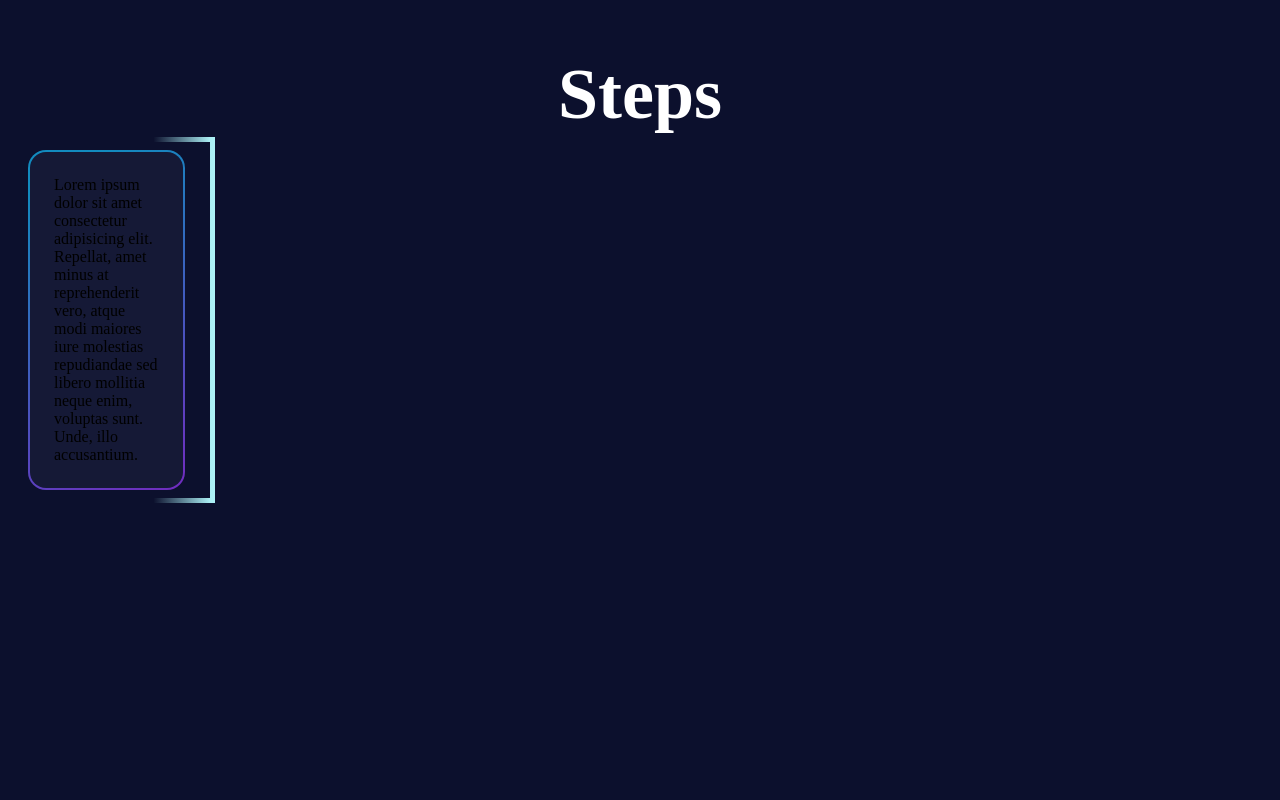
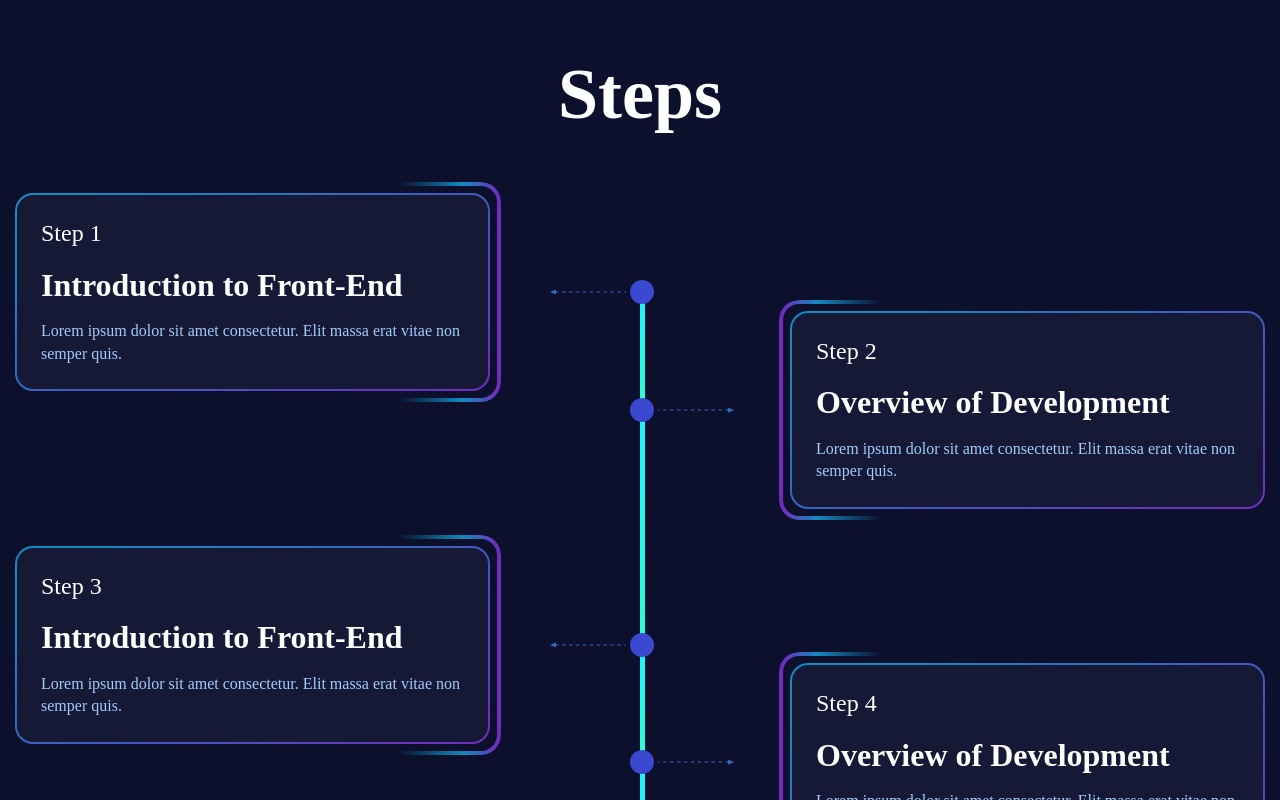
Before and after one commit to Gedeon4ick/Webtronics, a Next.js app: page / in a window 1280 px wide. Shown: the part 2240-3040 px from the top of the page. Before the commit the page ends 2923 px from the top, so only its background shows below. Built offline with nearby package versions, Linux system fonts and the light colour scheme; data requests are answered from the project's data file.

Commit message:
steps tree

```diff
--- a/components/CardStep.tsx
+++ b/components/CardStep.tsx
@@ -1,19 +1,30 @@
 import styles from '../styles/Steps.module.scss'
 
-const CardStep = () => {
+interface Props {
+    style: object,
+    step: {
+        id: number,
+        title: string,
+        descr: string
+    }
+}
+
+
+const CardStep = ({style, step}:Props):JSX.Element => {
+    const {id, title, descr} = step
     return (
-        <div className={styles.next}>
-            <div className={styles.wrapper}>
-            <div className="title">
-                Lorem ipsum dolor sit amet consectetur adipisicing elit. Repellat, amet minus at reprehenderit vero, atque modi maiores iure molestias repudiandae sed libero mollitia neque enim, voluptas sunt. Unde, illo accusantium.
+        <div style={style} className={styles.next}>
+            <div  className={styles.card}>
+                <div className={styles.title}>
+                    Step {id}
+                </div>
+                <div className={styles.subtitle}>
+                    {title}
+                </div>
+                <div className={styles.descr}>
+                    {descr}
+                </div>
             </div>
-            <div className="subtitile">
-
-            </div>
-            <div className="descr">
-
-            </div>
-        </div>
         </div>
 
     );
--- a/components/Steps.tsx
+++ b/components/Steps.tsx
@@ -2,11 +2,34 @@ import styles from '../styles/Steps.module.scss'
 import CardStep from "./CardStep";
 import TitleH2 from "./TitleH2";
 
-const Steps = () => {
+
+interface Props {
+    steps: {
+        id: number,
+        title: string,
+        descr: string,
+    }[],
+}
+
+const Steps = ({steps}:Props):JSX.Element => {
+    let delta = 0;
+    const content = steps.map((step, i) => {
+        const n: number = i + 1;
+        const attitude: string = `${n+delta}/${n+2+delta}`
+        const style: object = {
+            gridRow: attitude
+        }
+        if( n%2 == 0 ) delta++
+        return <CardStep style={style} step={step} key={step.id}/>
+    })
+
+
     return (
         <div className={styles.steps}>
             <TitleH2 title={"Steps"}/>
-            <CardStep/>
+            <div className={styles.grid}>
+                {content}
+            </div>
         </div>
     );
 };
--- a/db.json
+++ b/db.json
@@ -60,6 +60,38 @@
         "descr": "Front-end engineers work closely with designers",
         "img":  "robert"
       }
+    ],
+    "steps": [
+      {
+        "id": 1,
+        "title": "Introduction to Front-End",
+        "descr": "Lorem ipsum dolor sit amet consectetur. Elit massa erat vitae non semper quis. "
+      },
+      {
+        "id": 2,
+        "title": "Overview of Development",
+        "descr": "Lorem ipsum dolor sit amet consectetur. Elit massa erat vitae non semper quis. "
+      },
+      {
+        "id": 3,
+        "title": "Introduction to Front-End",
+        "descr": "Lorem ipsum dolor sit amet consectetur. Elit massa erat vitae non semper quis. "
+      },
+      {
+        "id": 4,
+        "title": "Overview of Development",
+        "descr": "Lorem ipsum dolor sit amet consectetur. Elit massa erat vitae non semper quis. "
+      },
+      {
+        "id": 5,
+        "title": "Introduction to Front-End",
+        "descr": "Lorem ipsum dolor sit amet consectetur. Elit massa erat vitae non semper quis. "
+      },
+      {
+        "id": 6,
+        "title": "Overview of Development",
+        "descr": "Lorem ipsum dolor sit amet consectetur. Elit massa erat vitae non semper quis. "
+      }
     ]
   }
 }
--- a/pages/index.tsx
+++ b/pages/index.tsx
@@ -11,7 +11,7 @@ const inter = Inter({ subsets: ['latin'] })
 
 
 export default function Home({home}: InferGetStaticPropsType<typeof getStaticProps>) {
-  const {menu, mentors} = home
+  const {menu, mentors, steps} = home
 
   return (
    <>
@@ -27,7 +27,7 @@ export default function Home({home}: InferGetStaticPropsType<typeof getStaticPro
               <Titul/>
               <About mentors={mentors}/>
               <Techno/>
-              <Steps/>
+              <Steps steps={steps}/>
             </div>
           </header>
    </>
--- a/styles/Steps.module.scss
+++ b/styles/Steps.module.scss
@@ -1,46 +1,148 @@
 .steps {
     padding-bottom: 180px;
+
+    .grid {
+        margin-top: 56px;
+        display: grid;
+        grid-template-columns: repeat(2, 1fr);
+        grid-row: auto;
+        row-gap: 37px;
         .next {
-        padding: 8px;
-        width: 200px;
-        // border: 5px solid;
-        background-clip: padding-box, border-box;
-        background-origin: border-box;
-        border: 5px solid transparent;
-        // border-radius: 50%;
-        // border-radius: 1.75rem;
-        border-image: linear-gradient(to right , transparent 70%, #adf2f7 100%);
-        border-image-slice: 1;
-
-
-
-        .wrapper {
             display: flex;
-            align-items: center;
+            .card {
+                // margin: 0 auto;
+                padding: 20px;
+                position: relative;
                 width: 90%;
                 max-width: 475px;
-            position: relative;
                 padding: 24px;
                 box-sizing: border-box;
-
                 $border: 2px;
                 color: rgb(0, 0, 0);
                 background: #151936;
-            background-clip: padding-box; /* !importanté */
-            border: solid $border transparent; /* !importanté */
+                background-clip: padding-box;
+                border: solid $border transparent;
                 border-radius: 18px;
-
                 &:before {
                     content: '';
                     position: absolute;
-              top: 0; right: 0; bottom: 0; left: 0;
+                    top: 0;
+                    right: 0;
+                    bottom: 0;
+                    left: 0;
                     z-index: -1;
-              margin: -$border; /* !importanté */
-              border-radius: inherit; /* !importanté */
+                    margin: -$border;
+                    border-radius: inherit;
                     background: linear-gradient(152.14deg, rgba(21, 191, 253, 0.7) 9.96%, rgba(156, 55, 253, 0.7) 100%);
+                }
+                &::after {
+                    content: "";
+                    position: absolute;
+                    border-radius: 20px;
+                    width: 24%;
+                    right: -13px;
+                    top: -13px;
+                    bottom: -13px;
+                    padding: 4px;
+                    background: linear-gradient(90deg, rgba(21, 191, 253, 0) 15.03%, rgba(21, 191, 253, 0.7) 69.15%, rgba(156, 55, 253, 0.7) 97.95%);
+
+                    -webkit-mask:
+                        linear-gradient(#fff 0 0) content-box,
+                        linear-gradient(#fff 0 0);
+                    -webkit-mask-composite: xor;
+                    mask-composite: exclude;
+                }
+            }
+
+            &:nth-child(2n+1) {
+                grid-column: 1/2;
+                justify-content: flex-start;
+                position: relative;
+                &::after {
+                    content: "";
+                    background: url("../icons/pointer.svg");
+                    left: calc(100% - 90px);
+                    top: 50%;
+                    transform: translateY(-50%);
+                    // display: block;
+                    position: absolute;
+                    height: 24px;
+                    width: 104px;
 
                 }
+                &::before {
+                    content: "";
+                    background: linear-gradient(180deg, #1FF2FF 0%, #27F9E5 52.66%, #2FFFCD 100%);
+                    position: absolute;
+                    height: calc(50% + 27px);
+                    top: 50%;
+                    width: 5px;
+                    left: 100%;
+                }
+            }
+
+            &:nth-child(2n+2) {
+                position: relative;
+                .card {
+                    &::after {
+                        transform: matrix(-1, 0, 0, 1, 0, 0);
+                        left: -13px;
+                        right: 0;
+                    }
+                }
+                &::after {
+                    content: "";
+                    background: url("../icons/pointer.svg");
+                    right: calc(100% - 94px);
+                    top: 50%;
+                    transform: translateY(-50%) rotate(180deg);
+                    // display: block;
+                    position: absolute;
+                    height: 24px;
+                    width: 104px;
+                }
+                &::before {
+                    content: "";
+                    background: linear-gradient(180deg, #1FF2FF 0%, #27F9E5 52.66%, #2FFFCD 100%);
+                    position: absolute;
+                    height: 130%;
+                    top: 50%;
+                    width: 5px;
+                    right: calc(100% - 5px);
+                }
+                &:last-child {
+                    &:before {
+                        height: 0px;
+                    }
+                }
+
+                grid-column: 2/3;
+                justify-content: flex-end;
+            }
+
+            .title {
+                font-weight: 500;
+                font-size: 24px;
+                line-height: 120%;
+                color: #FFFFFF;
+            }
+
+            .subtitle {
+                margin-top: 18px;
+                font-weight: 600;
+                font-size: 32px;
+                line-height: 120%;
+                color: #FFFFFF;
+            }
+
+            .descr {
+                margin-top: 16px;
+                font-weight: 400;
+                font-size: 16px;
+                line-height: 140%;
+                color: #A2CBFB;
             }
 
         }
     }
+    }
```
Also changed, not shown: icons/pointer.svg (added). Lines whose indentation alone changed are shown as unchanged.
